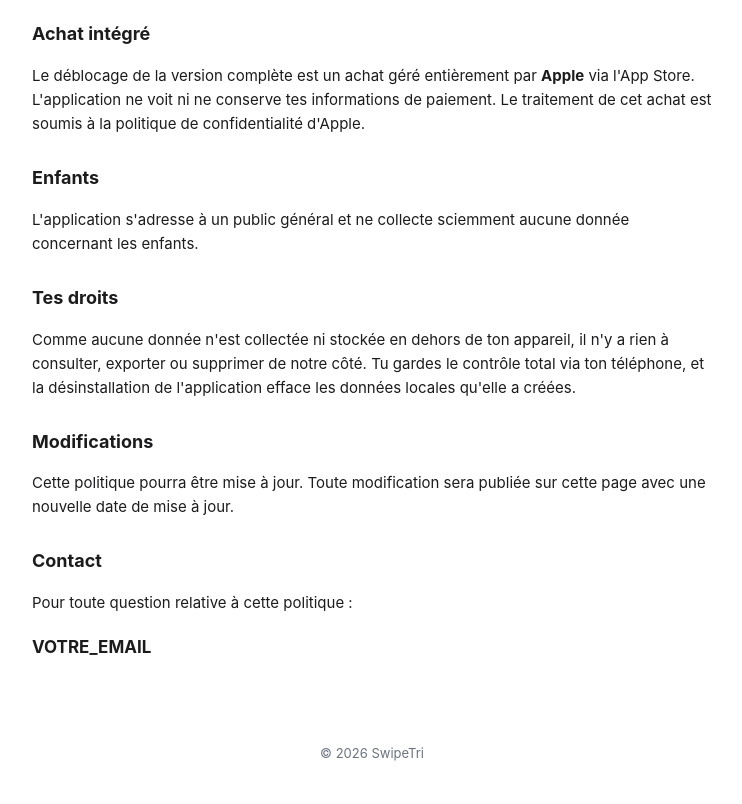
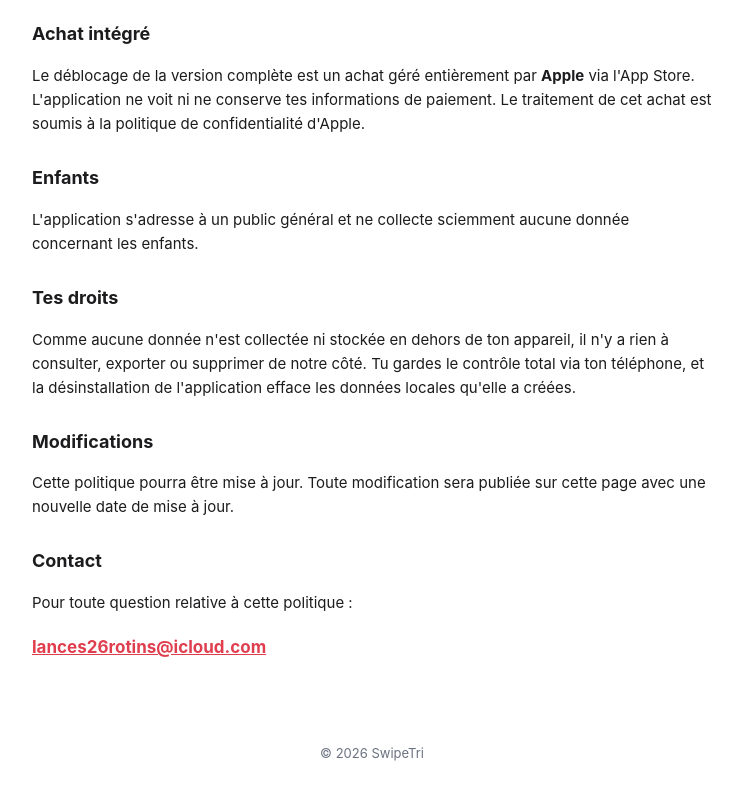
Before and after one commit to kevin556/swipetri-site, a plain HTML site: page privacy.html in a window 1280 px wide. Shown: the part 1091-1895 px from the top of the page, without its empty margins (268-1010 px from the left). Drawn offline with Linux system fonts and the light colour scheme.

Commit message:
Ajoute l'email de contact sur les pages
Co-Authored-By: Claude Opus 4.8 <noreply@anthropic.com>

```diff
--- a/privacy.html
+++ b/privacy.html
@@ -55,7 +55,7 @@
 
   <h2>Contact</h2>
   <p>Pour toute question relative à cette politique :</p>
-  <p class="email">VOTRE_EMAIL</p>
+  <p class="email"><a href="mailto:lances26rotins@icloud.com">lances26rotins@icloud.com</a></p>
 </div>
 <footer class="muted">© 2026 SwipeTri</footer>
 </body>
```
Also changed, not shown: support.html (+1 -1 lines).
